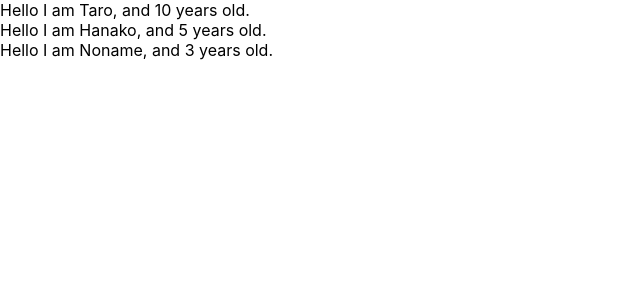
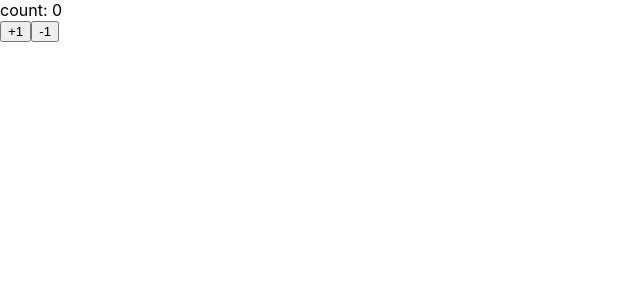
Before and after one commit to kunipon/react-redux-practice1, a React (Create React App) app: page / in a window 1280 px wide. Shown: the top 300 px of the page, without its empty margins (0-640 px from the left). Built offline with nearby package versions, Linux system fonts and the light colour scheme.

Commit message:
learn state of components

```diff
--- a/src/App.js
+++ b/src/App.js
@@ -1,30 +1,31 @@
-import React from 'react';
-import PropTypes from 'prop-types';
+import React, {Component} from 'react';
 
-const App = () => {
-  const profiles = [
-    {name: "Taro", age: 10},
-    {name: "Hanako", age: 5},
-    {name: "Noname", age: 3}
-  ]
-  return (
-    <div>
-      {
-        profiles.map((profile, index) => {
-          return <User name={profile.name} age={profile.age} key={index}/>
-        })
-      }
-    </div>
-  )
-}
+const App = () => (<Counter></Counter>)
 
-const User = (props) => {
-  return <div>Hello I am {props.name}, and {props.age} years old.</div>
-}
+class Counter extends Component {
+  constructor(props) {
+    super(props)
+    console.log(this.state)
+    this.state = {count: 0}
+  }
 
-User.propTypes = {
-  name: PropTypes.string,
-  age: PropTypes.number.isRequired
+  handlePlusButton = () => {
+    this.setState({count: this.state.count + 1})
+  }
+
+  handleMinusButton = () => {
+    this.setState({count: this.state.count - 1})
+  }
+
+  render() {
+    return(
+      <React.Fragment>
+        <div>count: {this.state.count}</div>
+        <button onClick={this.handlePlusButton}>+1</button>
+        <button onClick={this.handleMinusButton}>-1</button>
+      </React.Fragment>
+    )
+  }
 }
 
 export default App;
```
